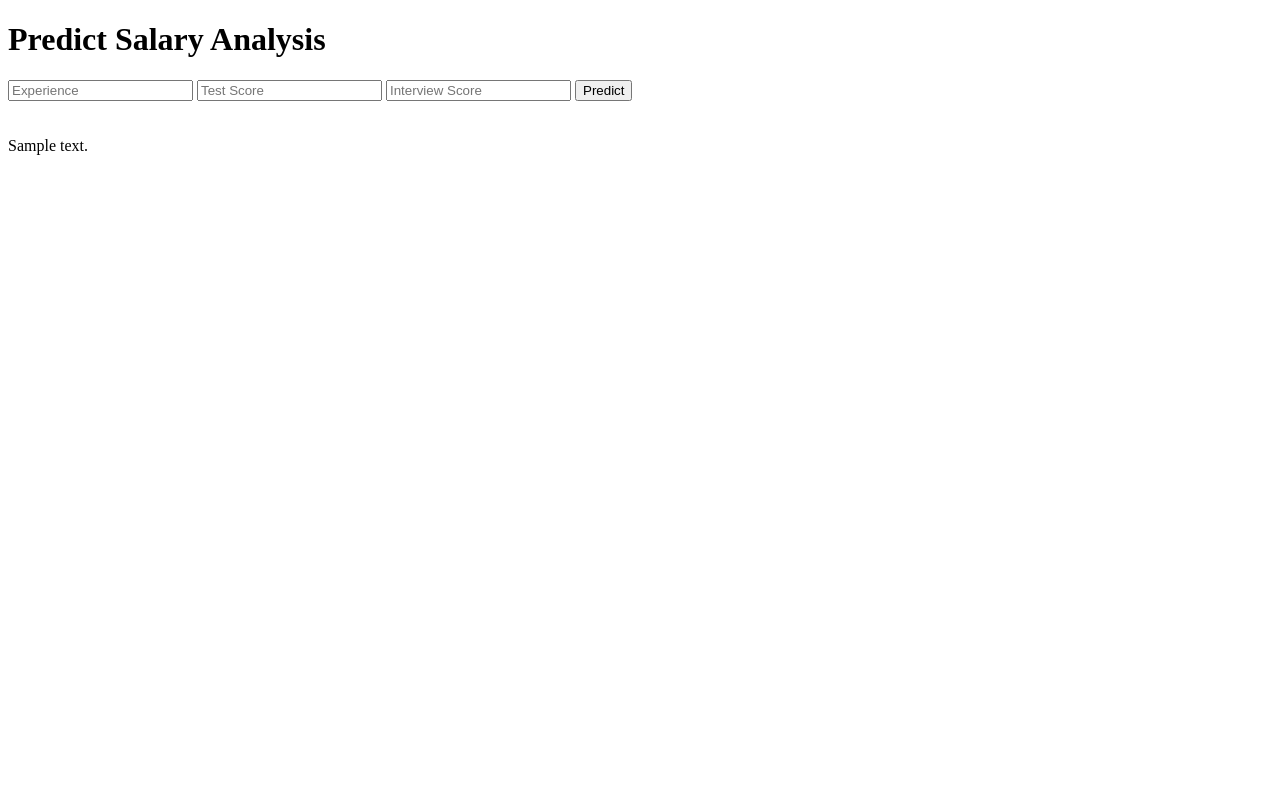
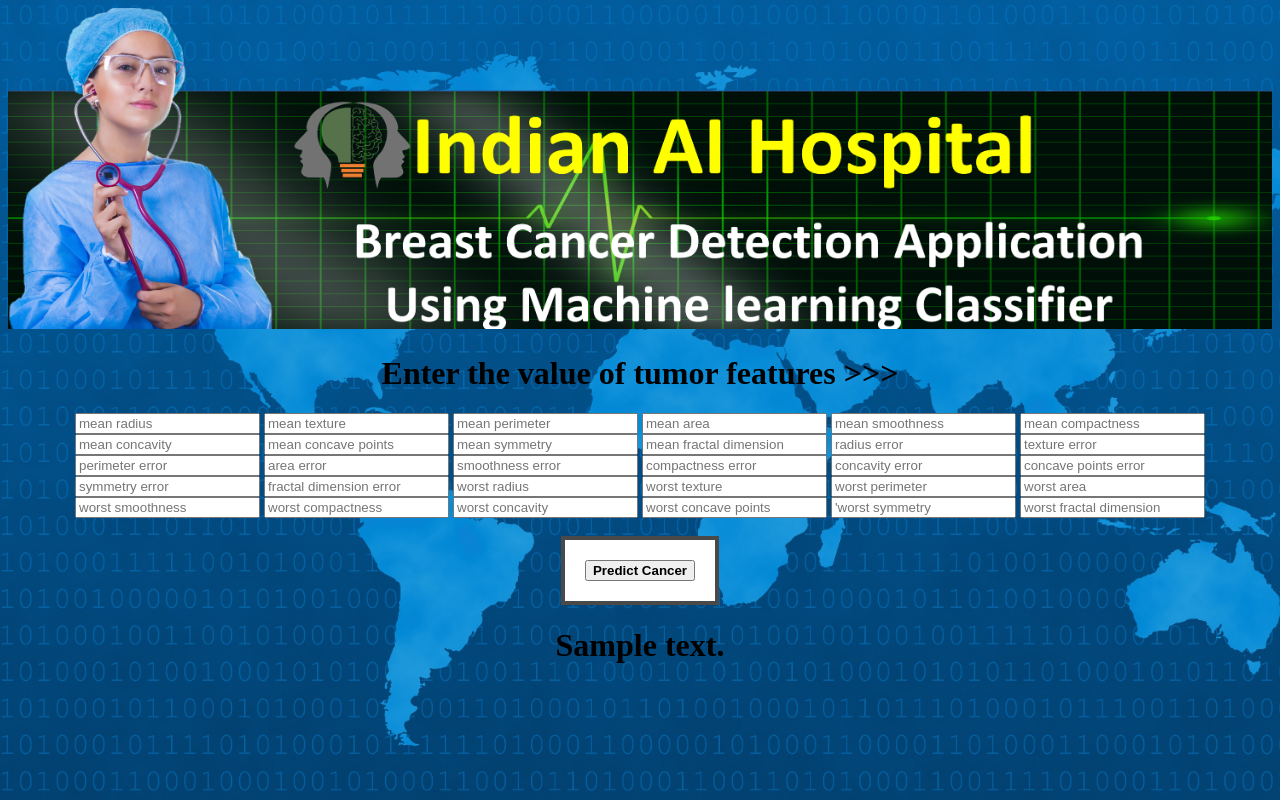
Before and after one commit to kashzade/test2, a Flask app: template templates/index.html in a window 1280 px wide. Run offline with Flask 2, Linux system fonts and the light colour scheme; the template is opened without the code that fills it: most values are stand-ins (such as "Sample title", 1, 10 or a date in 2020); parts of the project's set-up code (start-up, migrations or seed data) failed here and were passed over.

Commit message:
breast cancer files

```diff
--- a/templates/index.html
+++ b/templates/index.html
@@ -1,35 +1,110 @@
+<!-- This is GUI for Breast Cancer Detection Application Using Machine Learning Classifer -->
+
 <!DOCTYPE html>
 <html >
-<!--From https://codepen.io/frytyler/pen/EGdtg-->
 <head>
   <meta charset="UTF-8">
   <title>ML API</title>
-  <link href='https://fonts.googleapis.com/css?family=Pacifico' rel='stylesheet' type='text/css'>
-<link href='https://fonts.googleapis.com/css?family=Arimo' rel='stylesheet' type='text/css'>
-<link href='https://fonts.googleapis.com/css?family=Hind:300' rel='stylesheet' type='text/css'>
-<link href='https://fonts.googleapis.com/css?family=Open+Sans+Condensed:300' rel='stylesheet' type='text/css'>
+
+  <style>
+    /* CSS code for button */
+    body {
+      background-image: url('static/images/world.jpg');
+      background-repeat: no-repeat;
+      background-attachment: fixed;
+      background-size: cover;
+    }
+
+    /* CSS code for button */
+    .button_css {
+    color: #494949 !important;
+    text-transform: uppercase;
+    text-decoration: none;
+    background: #ffffff;
+    padding: 20px;
+    border: 4px solid #494949 !important;
+    display: inline-block;
+    transition: all 0.4s ease 0s;
+    }
+
+    .button_css:hover {
+    color: #ffffff !important;
+    background: #f6b93b;
+    border-color: #f6b93b !important;
+    transition: all 0.4s ease 0s;
+    }
+  </style>
 
 </head>
 
 <body>
+
+  <!-- Show Indian AI Hospital banner-->
+  <div>
+    <img src="static/images/Indian AI Hospital.png" class="w3-border w3-padding" alt="Indian AI Hospital" style="width:100%">
+  </div>
+
+
  <div class="login">
-	<h1>Predict Salary Analysis</h1>
 
-     <!-- Main Input For Receiving Query to our ML -->
+    <!-- Get input for predict the cancer -->
+    <center>
     <form action="{{ url_for('predict')}}"method="post">
-    	<input type="text" name="experience" placeholder="Experience" required="required" />
-        <input type="text" name="test_score" placeholder="Test Score" required="required" />
-		<input type="text" name="interview_score" placeholder="Interview Score" required="required" />
+        <h1>Enter the value of tumor features >>></h1>
 
-        <button type="submit" class="btn btn-primary btn-block btn-large">Predict</button>
+    	<input type="text" name="mean_radius" placeholder="mean radius" required="required" />
+        <input type="text" name="mean_texture" placeholder="mean texture" required="required" />
+		<input type="text" name="mean_perimeter" placeholder="mean perimeter" required="required" />
+		<input type="text" name="mean_area" placeholder="mean area" required="required" />
+        <input type="text" name="mean_smoothness" placeholder="mean smoothness" required="required" />
+		<input type="text" name="mean_compactness" placeholder="mean compactness" required="required" />
+		<br>
+    	<input type="text" name="mean_concavity" placeholder="mean concavity" required="required" />
+        <input type="text" name="mean_concave_points" placeholder="mean concave points" required="required" />
+		<input type="text" name="mean_symmetry" placeholder="mean symmetry" required="required" />
+    	<input type="text" name="mean_fractal_dimension" placeholder="mean fractal dimension" required="required" />
+        <input type="text" name="radius_error" placeholder="radius error" required="required" />
+		<input type="text" name="texture_error" placeholder="texture error" required="required" />
+		<br>
+    	<input type="text" name="perimeter_error" placeholder="perimeter error" required="required" />
+        <input type="text" name="area_error" placeholder="area error " required="required" />
+		<input type="text" name="smoothness_error" placeholder="smoothness error" required="required" />
+    	<input type="text" name="compactness_error" placeholder="compactness error" required="required" />
+        <input type="text" name="concavity_error" placeholder="concavity error" required="required" />
+		<input type="text" name="concave_points_error" placeholder="concave points error" required="required" />
+    	<br>
+    	<input type="text" name="symmetry_error" placeholder="symmetry error" required="required" />
+        <input type="text" name="fractal_dimension_error" placeholder="fractal dimension error" required="required" />
+		<input type="text" name="worst_radius" placeholder="worst radius" required="required" />
+    	<input type="text" name="worst_texture" placeholder="worst texture" required="required" />
+        <input type="text" name="worst_perimeter" placeholder="worst perimeter" required="required" />
+		<input type="text" name="worst_area" placeholder="worst area" required="required" />
+		<br>
+    	<input type="text" name="worst_smoothness" placeholder="worst smoothness" required="required" />
+        <input type="text" name="worst_compactness" placeholder="worst compactness" required="required" />
+		<input type="text" name="worst_concavity" placeholder="worst concavity" required="required" />
+    	<input type="text" name="worst_concave_points" placeholder="worst concave points" required="required" />
+        <input type="text" name="worst_symmetry" placeholder="'worst symmetry" required="required" />
+		<input type="text" name="worst_fractal_dimension" placeholder="worst fractal dimension" required="required" />
+        <br>
+        <br>
+
+        <!-- Show button -->
+        <div class="button_cont" align="center"><a class="button_css" href="http://bit.ly/breast-cancer-ml-project" target="_blank" rel="nofollow noopener">
+            <button type="submit" class="btn btn-primary btn-block btn-large"><strong>Predict Cancer</strong></button></a>
+        </div>
+
     </form>
+    </center>
 
-   <br>
-   <br>
-   {{ prediction_text }}
+   <!-- Show predicted output using ML model -->
+   <div>
+       <center>
+   <h1>{{ prediction_text }}</h1>
+       </center>
+   </div>
 
  </div>
 
-
 </body>
 </html>
```
Also changed, not shown: static/images/Indian AI Hospital.png (added), static/images/world.jpg (added).
